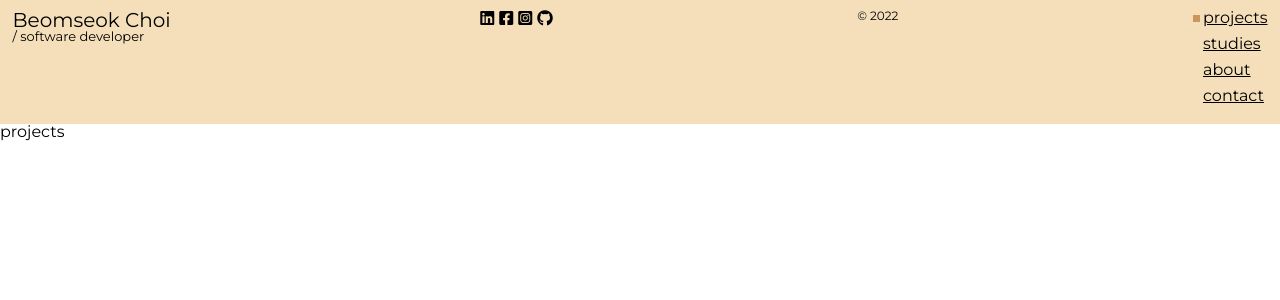
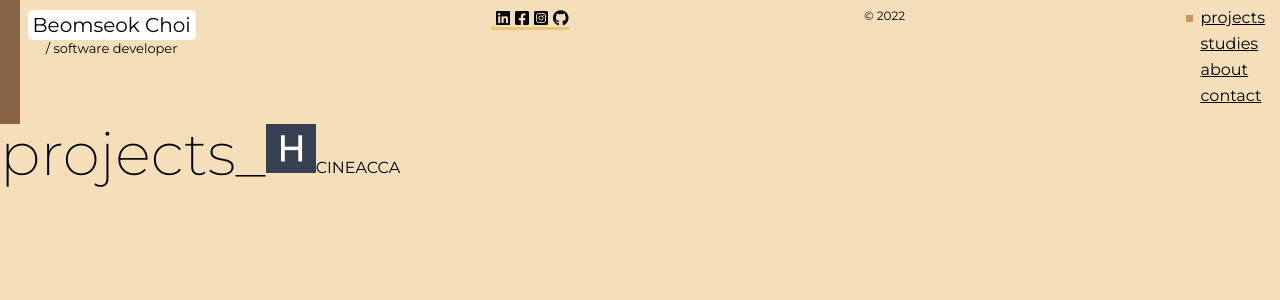
Before and after one commit to bamichoi/beomseokchoi, a React (Create React App) app: page /projects in a window 1280 px wide. Shown: the top 300 px of the page. Built offline with nearby package versions, Linux system fonts and the light colour scheme.

Commit message:
Create Project Card

```diff
--- a/src/Components/Header.tsx
+++ b/src/Components/Header.tsx
@@ -6,26 +6,34 @@ const Nav = styled.nav`
   width: 100%;
   display: flex;
   padding: 10px 10px;
+  padding-left: 5px;
   justify-content: space-between;
   align-items: flex-start;
   background-color: #f4dfba;
+  border-left: 20px solid #876445;
 `;
 
 const Menu = styled.ul`
-  padding-right: 2.5px;
+  padding-right: 5px;
 `;
 
 const Logo = styled.div`
   padding-left: 2.5px;
   div:first-child {
     font-size: 20px;
+    background-color: white;
+    padding: 5px;
+    border-radius: 5px;
+    margin-bottom: 2px;
   }
   div:last-child {
     font-size: 13px;
+    text-align: center;
   }
 `;
 
 const Social = styled.div`
+  border-bottom: 3px solid #eec373;
   i {
     margin-left: 5px;
   }
@@ -46,10 +54,9 @@ const Pointer = styled(motion.div)`
   width: 7px;
   height: 7px;
   margin-right: 5px;
-
   background-color: #ca965c;
   position: absolute;
-  left: -10px;
+  left: -14px;
 `;
 
 function Header() {
--- a/src/Routes/About.tsx
+++ b/src/Routes/About.tsx
@@ -1,5 +1,21 @@
+import styled from "styled-components";
+
+const Wrapper = styled.div`
+  width: 100%;
+  height: 100vh;
+`;
+
+const Title = styled.div`
+  font-size: 60px;
+  font-weight: 100;
+`;
+
 function About() {
-  return <span>about</span>;
+  return (
+    <Wrapper>
+      <Title>about_</Title>
+    </Wrapper>
+  );
 }
 
 export default About;
--- a/src/Routes/Contact.tsx
+++ b/src/Routes/Contact.tsx
@@ -1,5 +1,21 @@
+import styled from "styled-components";
+
+const Wrapper = styled.div`
+  width: 100%;
+  height: 100vh;
+`;
+
+const Title = styled.div`
+  font-size: 60px;
+  font-weight: 100;
+`;
+
 function Contact() {
-  return <span>contact</span>;
+  return (
+    <Wrapper>
+      <Title>contact_</Title>
+    </Wrapper>
+  );
 }
 
 export default Contact;
--- a/src/Routes/Home.tsx
+++ b/src/Routes/Home.tsx
@@ -1,4 +1,9 @@
 import styled from "styled-components";
+
+const Wrapper = styled.div`
+  width: 100%;
+  height: 100vh;
+`;
 
 const Title = styled.h1`
   position: absolute;
@@ -6,7 +11,7 @@ const Title = styled.h1`
   font-size: 100px;
 `;
 function Home() {
-  return <Title>Home</Title>;
+  return <Wrapper></Wrapper>;
 }
 
 export default Home;
--- /dev/null
+++ b/src/Routes/ProjectData.ts
@@ -0,0 +1,27 @@
+interface IProjectData {
+  name: string;
+  year: string;
+  period: string;
+  lang: string[];
+  icon: string;
+  thumb: string;
+  summary: string;
+}
+
+interface IProject {
+  projects: IProjectData[];
+}
+
+export const ProjectData: IProject = {
+  projects: [
+    {
+      name: "CINEACCA",
+      year: "2021",
+      period: "5 months",
+      lang: ["Django, Javascript", "SCSS"],
+      icon: `${process.env.PUBLIC_URL}/img/cineacca.png`,
+      thumb: "",
+      summary: "Student film streaming plattform",
+    },
+  ],
+};
--- a/src/Routes/Projects.tsx
+++ b/src/Routes/Projects.tsx
@@ -1,5 +1,49 @@
+import { url } from "inspector";
+import styled from "styled-components";
+import { ProjectData } from "./ProjectData";
+
+const Wrapper = styled.div`
+  width: 100%;
+  height: 100vh;
+  display: flex;
+`;
+
+const SideContainer = styled.div``;
+
+const Title = styled.div`
+  font-size: 60px;
+  font-weight: 100;
+`;
+
+const SideNav = styled.div``;
+
+const Main = styled.div``;
+
+const ProjectGrid = styled.div`
+  display: grid;
+`;
+
+const ProjectCard = styled.div``;
+
 function Projects() {
-  return <span>projects</span>;
+  return (
+    <Wrapper>
+      <SideContainer>
+        <Title>projects_</Title>
+        <SideNav></SideNav>
+      </SideContainer>
+      <Main>
+        <ProjectGrid>
+          {ProjectData.projects.map((project) => (
+            <ProjectCard>
+              <img src={`${project.icon}`} alt="" style={{ width: 50 }} />
+              <span>{project.name}</span>
+            </ProjectCard>
+          ))}
+        </ProjectGrid>
+      </Main>
+    </Wrapper>
+  );
 }
 
 export default Projects;
--- a/src/Routes/Studies.tsx
+++ b/src/Routes/Studies.tsx
@@ -1,5 +1,21 @@
+import styled from "styled-components";
+
+const Wrapper = styled.div`
+  width: 100%;
+  height: 100vh;
+`;
+
+const Title = styled.div`
+  font-size: 60px;
+  font-weight: 100;
+`;
+
 function Studies() {
-  return <span>studies</span>;
+  return (
+    <Wrapper>
+      <Title>contact_</Title>
+    </Wrapper>
+  );
 }
 
 export default Studies;
--- a/src/index.tsx
+++ b/src/index.tsx
@@ -37,6 +37,8 @@ footer, header, hgroup, main, menu, nav, section {
 body {
   line-height: 1;
   font-family: "Montserrat", sans-serif;
+  background-color:#f4dfba;
+
 }
 menu, ol, ul {
   list-style: none;
```
Also changed, not shown: public/img/cineacca.png (added).
